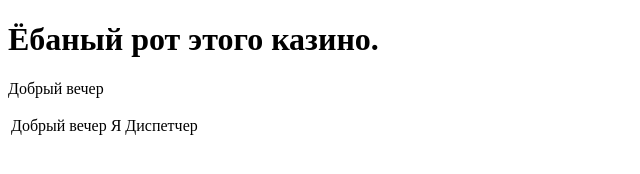
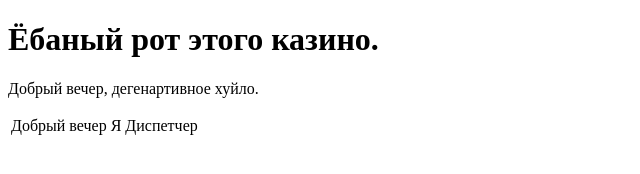
Before and after one commit to Pro100JlUDiN/evolution, a plain HTML site: page index.html in a window 1280 px wide. Shown: the whole page, without its empty margins (0-640 px from the left). Drawn offline with Linux system fonts and the light colour scheme.

Commit message:
Исправил ошибку в приветствии параграфа

```diff
--- a/index.html
+++ b/index.html
@@ -9,7 +9,7 @@
 </head>
 <body>
     <h1>Ёбаный рот этого казино.</h1>
-    <p class = "hello">Добрый вечер</p>
+    <p class = "hello">Добрый вечер, дегенартивное хуйло.</p>
     <table class = "dispetcher">
         <tr>
             <td>Добрый вечер</td>
```
